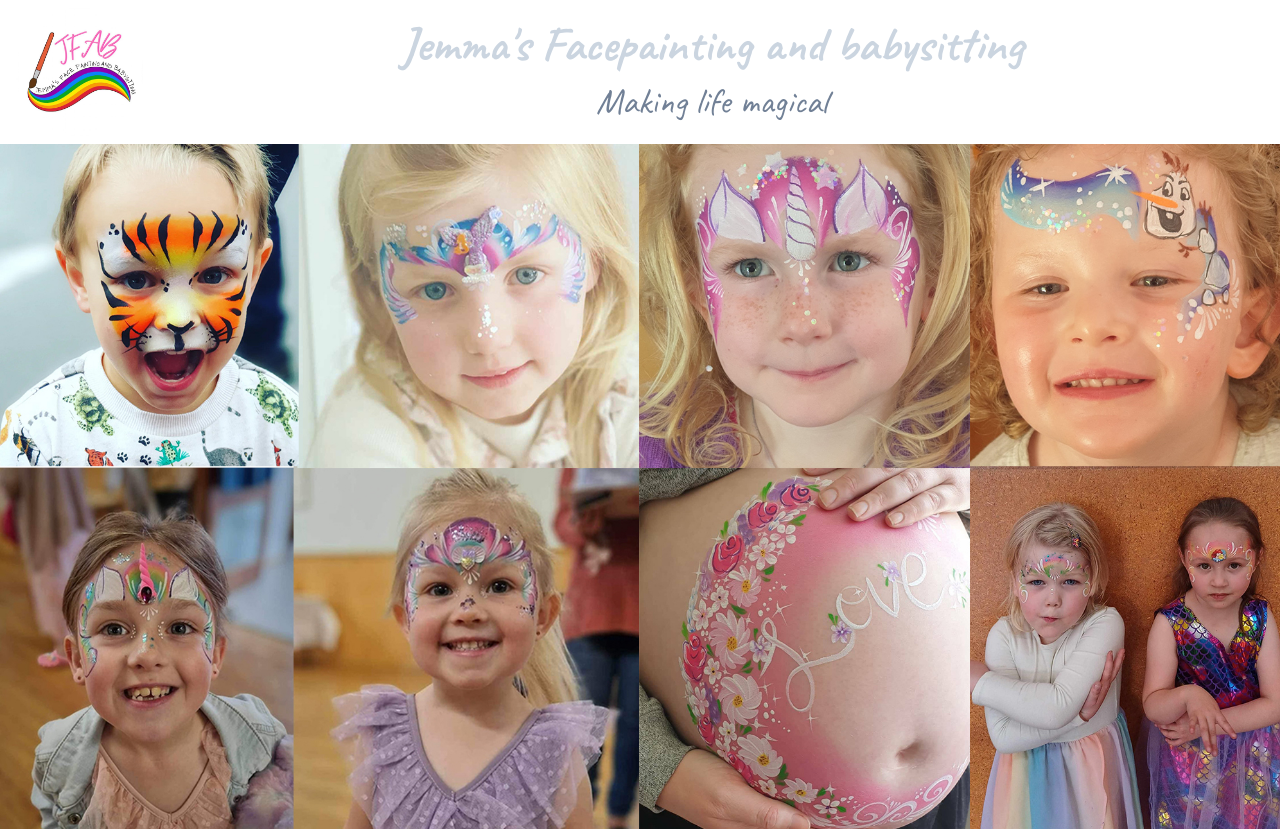
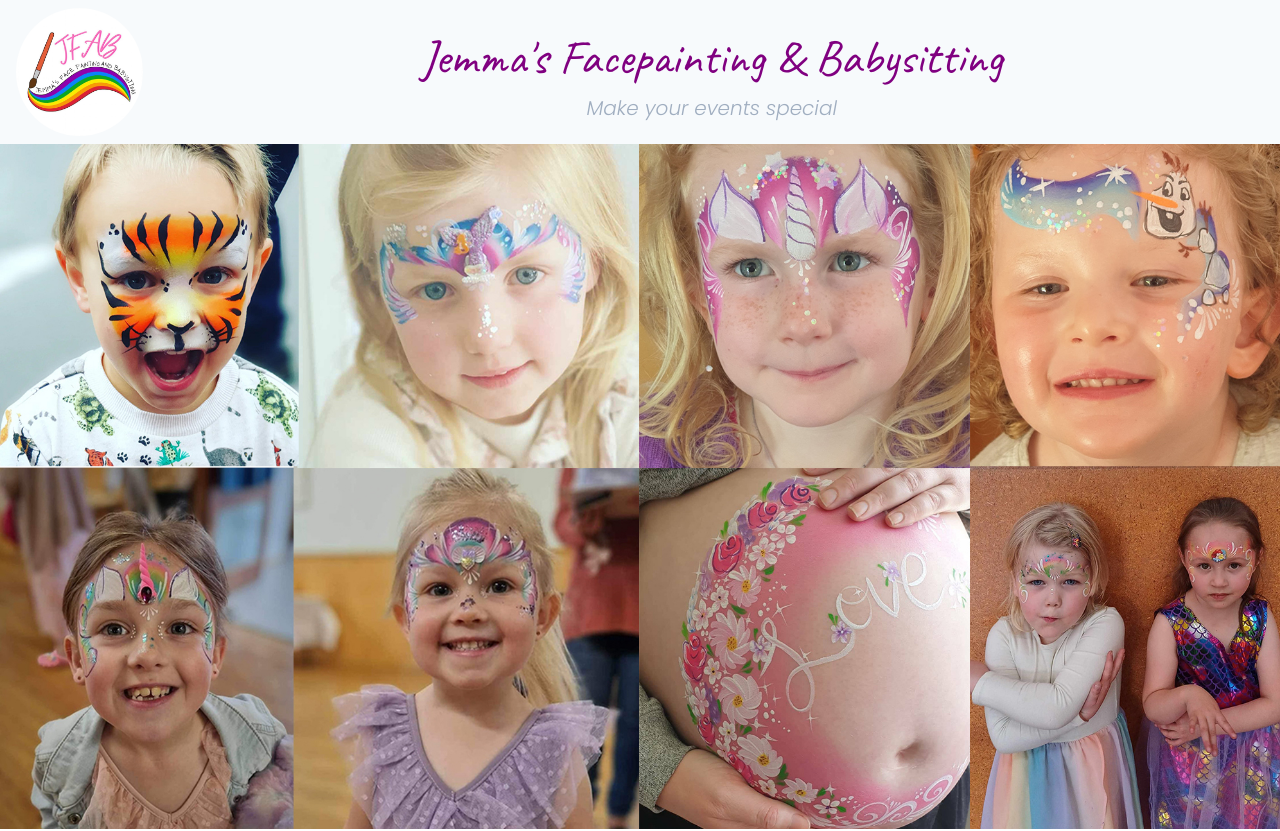
Before and after one commit to HannahBeattie/spirit, a Next.js app: page / in a window 1280 px wide. Shown: the top 831 px of the page. Built offline with nearby package versions, Linux system fonts and the light colour scheme; a web font is replaced by a local one.

Commit message:
adjust header

```diff
--- a/src/app/base/components/Header.js
+++ b/src/app/base/components/Header.js
@@ -51,7 +51,7 @@ function Header() {
 		// 	animate={hidden ? 'hidden' : 'visible'}
 		// 	transition={{ duration: 0.35, ese: 'easeInOut' }}
 		// >
-		<VStack flex={1} color={'black'}>
+		<VStack flex={1} color={'black'} bg={'gray.50'}>
 			<HStack
 				alignContent={'end'}
 				spacing={4}
@@ -73,22 +73,23 @@ function Header() {
 				</StyledNextLink>
 				<Spacer />
 				<VStack spacing={0}>
-					<Heading
+					<Text
 						fontSize={{ base: 'xl', sm: '3xl', lg: '5xl' }}
 						textAlign={'center'}
-						fontFamily={'Caveat'}
-						color={'gray.300'}
+						fontFamily={'caveat'}
+						color={'purple'}
 					>
-						Jemma&apos;s Facepainting and babysitting
-					</Heading>
-					<Text
-						display={{ base: 'none', md: 'flex' }}
-						fontSize={{ lg: '4xl' }}
-						fontFamily={'Caveat'}
-						color={'gray.500'}
-					>
-						Making life magical
+						Jemma&apos;s Facepainting & Babysitting
 					</Text>
+					<HStack spacing={4} color={'gray.400'}>
+						<Text
+							display={{ base: 'none', md: 'flex' }}
+							fontSize={{ lg: 'xl' }}
+							fontFamily={'poppins'}
+						>
+							<i>Make your events special</i>
+						</Text>
+					</HStack>
 				</VStack>
 				<Spacer />
 
```
